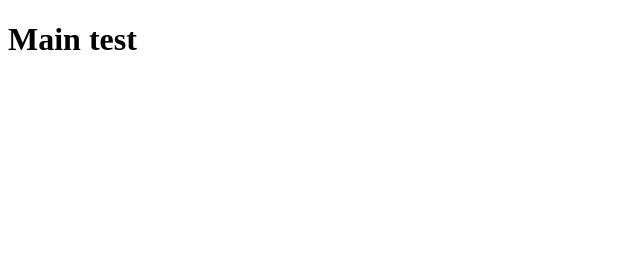
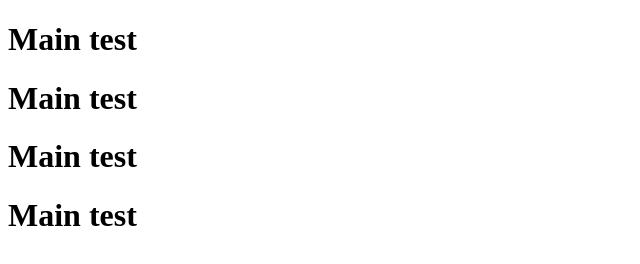
Before and after one commit to AbdirisakKhabir/test, a plain HTML site: page index.html in a window 1280 px wide. Shown: the whole page, without its empty margins (0-640 px from the left). Drawn offline with Linux system fonts and the light colour scheme.

Commit message:
Update index.html

```diff
--- a/index.html
+++ b/index.html
@@ -9,7 +9,9 @@
     <div class="main">
         <div class="test">
             <h1>Main test</h1>
-
+             <h1>Main test</h1>
+             <h1>Main test</h1>
+             <h1>Main test</h1>
         </div>
     </div>
 </body>
```
